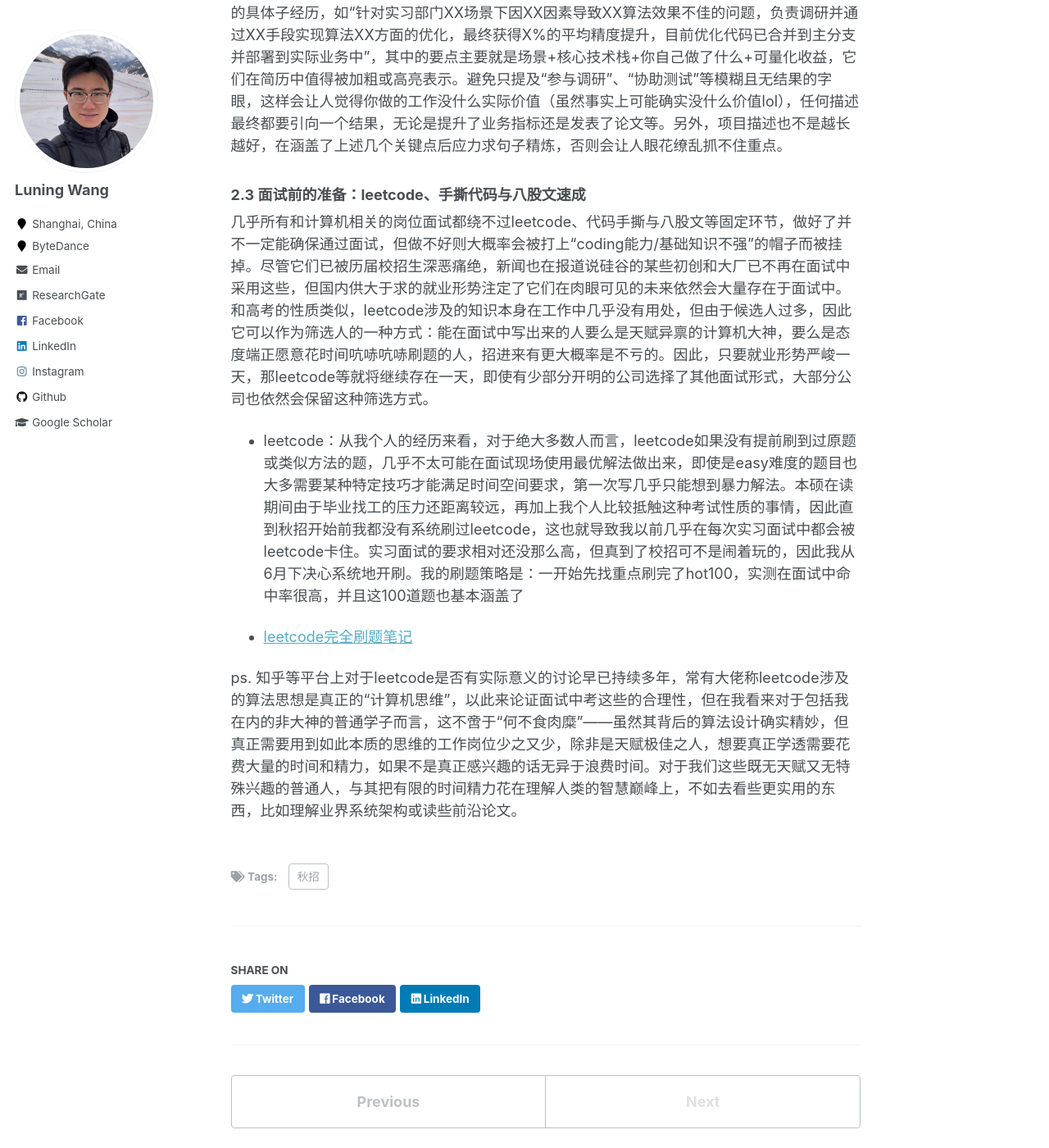
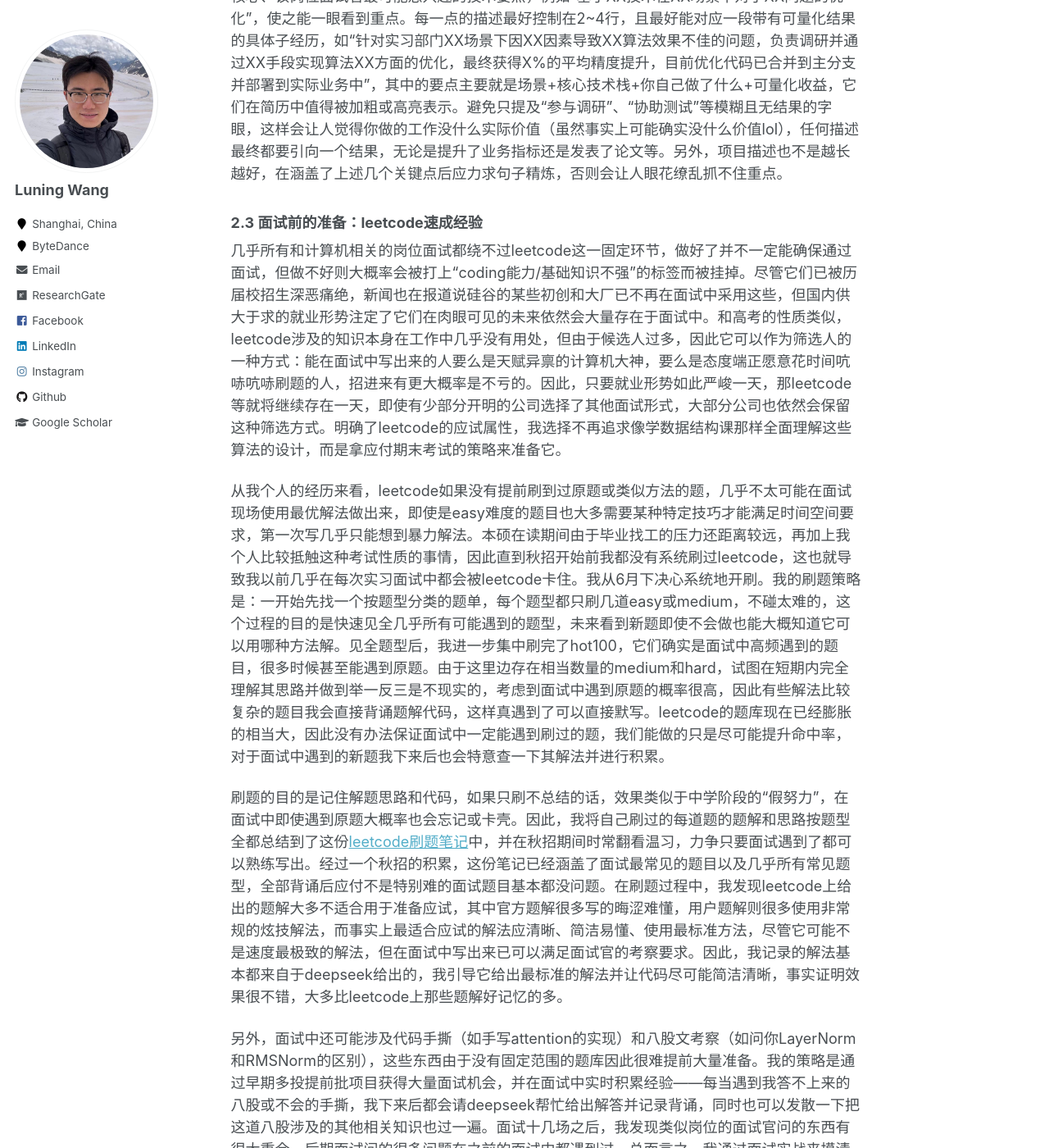
Before and after one commit to wln20/wln20.github.io, a Jekyll site: the page built from _posts/2026-06-10-CampusRecruitment.md, in a window 1280 px wide and 1400 px high, scrolled down 8664 px. Shown: the whole window at 82% size. Built offline with Jekyll 4.4.1, drawn with Linux system fonts in a browser that asks for light colours; some of the changed text lies outside the part shown.

Commit message:
Revise interview preparation section on LeetCode
Updated the section on interview preparation, focusing on LeetCode and coding interviews. Revised content for clarity and conciseness, and removed redundant phrases.

```diff
--- a/_posts/2026-06-10-CampusRecruitment.md
+++ b/_posts/2026-06-10-CampusRecruitment.md
@@ -121,15 +121,16 @@
 每段实习/科研经历的描述的理想结构为：一个标题+3～4点描述。标题的描述中应包含该项目最核心、该岗位面试官最可能感兴趣的技术要点，例如“基于XX技术在XX场景下对于XX问题的优化”，使之能一眼看到重点。每一点的描述最好控制在2~4行，且最好能对应一段带有可量化结果的具体子经历，如“针对实习部门XX场景下因XX因素导致XX算法效果不佳的问题，负责调研并通过XX手段实现算法XX方面的优化，最终获得X%的平均精度提升，目前优化代码已合并到主分支并部署到实际业务中”，其中的要点主要就是场景+核心技术栈+你自己做了什么+可量化收益，它们在简历中值得被加粗或高亮表示。避免只提及“参与调研”、“协助测试”等模糊且无结果的字眼，这样会让人觉得你做的工作没什么实际价值（虽然事实上可能确实没什么价值lol），任何描述最终都要引向一个结果，无论是提升了业务指标还是发表了论文等。另外，项目描述也不是越长越好，在涵盖了上述几个关键点后应力求句子精炼，否则会让人眼花缭乱抓不住重点。
 
 
-### 2.3 面试前的准备：leetcode、手撕代码与八股文速成
+### 2.3 面试前的准备：leetcode速成经验
 
-几乎所有和计算机相关的岗位面试都绕不过leetcode、代码手撕与八股文等固定环节，做好了并不一定能确保通过面试，但做不好则大概率会被打上“coding能力/基础知识不强”的帽子而被挂掉。尽管它们已被历届校招生深恶痛绝，新闻也在报道说硅谷的某些初创和大厂已不再在面试中采用这些，但国内供大于求的就业形势注定了它们在肉眼可见的未来依然会大量存在于面试中。和高考的性质类似，leetcode涉及的知识本身在工作中几乎没有用处，但由于候选人过多，因此它可以作为筛选人的一种方式：能在面试中写出来的人要么是天赋异禀的计算机大神，要么是态度端正愿意花时间吭哧吭哧刷题的人，招进来有更大概率是不亏的。因此，只要就业形势严峻一天，那leetcode等就将继续存在一天，即使有少部分开明的公司选择了其他面试形式，大部分公司也依然会保留这种筛选方式。
+几乎所有和计算机相关的岗位面试都绕不过leetcode这一固定环节，做好了并不一定能确保通过面试，但做不好则大概率会被打上“coding能力/基础知识不强”的标签而被挂掉。尽管它们已被历届校招生深恶痛绝，新闻也在报道说硅谷的某些初创和大厂已不再在面试中采用这些，但国内供大于求的就业形势注定了它们在肉眼可见的未来依然会大量存在于面试中。和高考的性质类似，leetcode涉及的知识本身在工作中几乎没有用处，但由于候选人过多，因此它可以作为筛选人的一种方式：能在面试中写出来的人要么是天赋异禀的计算机大神，要么是态度端正愿意花时间吭哧吭哧刷题的人，招进来有更大概率是不亏的。因此，只要就业形势如此严峻一天，那leetcode等就将继续存在一天，即使有少部分开明的公司选择了其他面试形式，大部分公司也依然会保留这种筛选方式。明确了leetcode的应试属性，我选择不再追求像学数据结构课那样全面理解这些算法的设计，而是拿应付期末考试的策略来准备它。
 
-- leetcode：从我个人的经历来看，对于绝大多数人而言，leetcode如果没有提前刷到过原题或类似方法的题，几乎不太可能在面试现场使用最优解法做出来，即使是easy难度的题目也大多需要某种特定技巧才能满足时间空间要求，第一次写几乎只能想到暴力解法。本硕在读期间由于毕业找工的压力还距离较远，再加上我个人比较抵触这种考试性质的事情，因此直到秋招开始前我都没有系统刷过leetcode，这也就导致我以前几乎在每次实习面试中都会被leetcode卡住。实习面试的要求相对还没那么高，但真到了校招可不是闹着玩的，因此我从6月下决心系统地开刷。我的刷题策略是：一开始先找重点刷完了hot100，实测在面试中命中率很高，并且这100道题也基本涵盖了
+从我个人的经历来看，leetcode如果没有提前刷到过原题或类似方法的题，几乎不太可能在面试现场使用最优解法做出来，即使是easy难度的题目也大多需要某种特定技巧才能满足时间空间要求，第一次写几乎只能想到暴力解法。本硕在读期间由于毕业找工的压力还距离较远，再加上我个人比较抵触这种考试性质的事情，因此直到秋招开始前我都没有系统刷过leetcode，这也就导致我以前几乎在每次实习面试中都会被leetcode卡住。我从6月下决心系统地开刷。我的刷题策略是：一开始先找一个按题型分类的题单，每个题型都只刷几道easy或medium，不碰太难的，这个过程的目的是快速见全几乎所有可能遇到的题型，未来看到新题即使不会做也能大概知道它可以用哪种方法解。见全题型后，我进一步集中刷完了hot100，它们确实是面试中高频遇到的题目，很多时候甚至能遇到原题。由于这里边存在相当数量的medium和hard，试图在短期内完全理解其思路并做到举一反三是不现实的，考虑到面试中遇到原题的概率很高，因此有些解法比较复杂的题目我会直接背诵题解代码，这样真遇到了可以直接默写。leetcode的题库现在已经膨胀的相当大，因此没有办法保证面试中一定能遇到刷过的题，我们能做的只是尽可能提升命中率，对于面试中遇到的新题我下来后也会特意查一下其解法并进行积累。
 
-- <a href="https://wln20.github.io/posts/2025/12/LeetCode/">leetcode完全刷题笔记</a>
+刷题的目的是记住解题思路和代码，如果只刷不总结的话，效果类似于中学阶段的“假努力”，在面试中即使遇到原题大概率也会忘记或卡壳。因此，我将自己刷过的每道题的题解和思路按题型全都总结到了这份<a href="https://wln20.github.io/posts/2025/12/LeetCode/">leetcode刷题笔记</a>中，并在秋招期间时常翻看温习，力争只要面试遇到了都可以熟练写出。经过一个秋招的积累，这份笔记已经涵盖了面试最常见的题目以及几乎所有常见题型，全部背诵后应付不是特别难的面试题目基本都没问题。在刷题过程中，我发现leetcode上给出的题解大多不适合用于准备应试，其中官方题解很多写的晦涩难懂，用户题解则很多使用非常规的炫技解法，而事实上最适合应试的解法应清晰、简洁易懂、使用最标准方法，尽管它可能不是速度最极致的解法，但在面试中写出来已可以满足面试官的考察要求。因此，我记录的解法基本都来自于deepseek给出的，我引导它给出最标准的解法并让代码尽可能简洁清晰，事实证明效果很不错，大多比leetcode上那些题解好记忆的多。
 
+另外，面试中还可能涉及代码手撕（如手写attention的实现）和八股文考察（如问你LayerNorm和RMSNorm的区别），这些东西由于没有固定范围的题库因此很难提前大量准备。我的策略是通过早期多投提前批项目获得大量面试机会，并在面试中实时积累经验——每当遇到我答不上来的八股或不会的手撕，我下来后都会请deepseek帮忙给出解答并记录背诵，同时也可以发散一下把这道八股涉及的其他相关知识也过一遍。面试十几场之后，我发现类似岗位的面试官问的东西有很大重合，后期面试问的很多问题在之前的面试中都遇到过。总而言之，我通过面试实战来摸清楚我投的岗位可能问的各种问题，面的越多积累越多，后边面试也就更容易。
 
+ps. 知乎等平台上对于leetcode是否有实际意义的讨论早已持续多年，常有大佬称leetcode涉及的算法思想是真正的“计算机思维”，以此来论证面试中考这些的合理性。我觉得这不啻于“何不食肉糜”——虽然其背后的算法设计确实精妙，但真正需要用到如此本质的思维的工作岗位少之又少，而且除非是天赋极佳之人，想要真正学透需要花费大量的时间和精力，如果不是真正感兴趣的话无异于浪费时间。对于我们这些既无天赋又无特殊兴趣的普通人，与其把有限的时间精力花在啃这些人类智慧的精华上，不如去看些更实用的东西，比如理解业界系统架构或读些前沿论文。
 
-
-ps. 知乎等平台上对于leetcode是否有实际意义的讨论早已持续多年，常有大佬称leetcode涉及的算法思想是真正的“计算机思维”，以此来论证面试中考这些的合理性，但在我看来对于包括我在内的非大神的普通学子而言，这不啻于“何不食肉糜”——虽然其背后的算法设计确实精妙，但真正需要用到如此本质的思维的工作岗位少之又少，除非是天赋极佳之人，想要真正学透需要花费大量的时间和精力，如果不是真正感兴趣的话无异于浪费时间。对于我们这些既无天赋又无特殊兴趣的普通人，与其把有限的时间精力花在理解人类的智慧巅峰上，不如去看些更实用的东西，比如理解业界系统架构或读些前沿论文。
+### 2.4 面试的具体流程：从一面到三面具体都聊些什么
```
